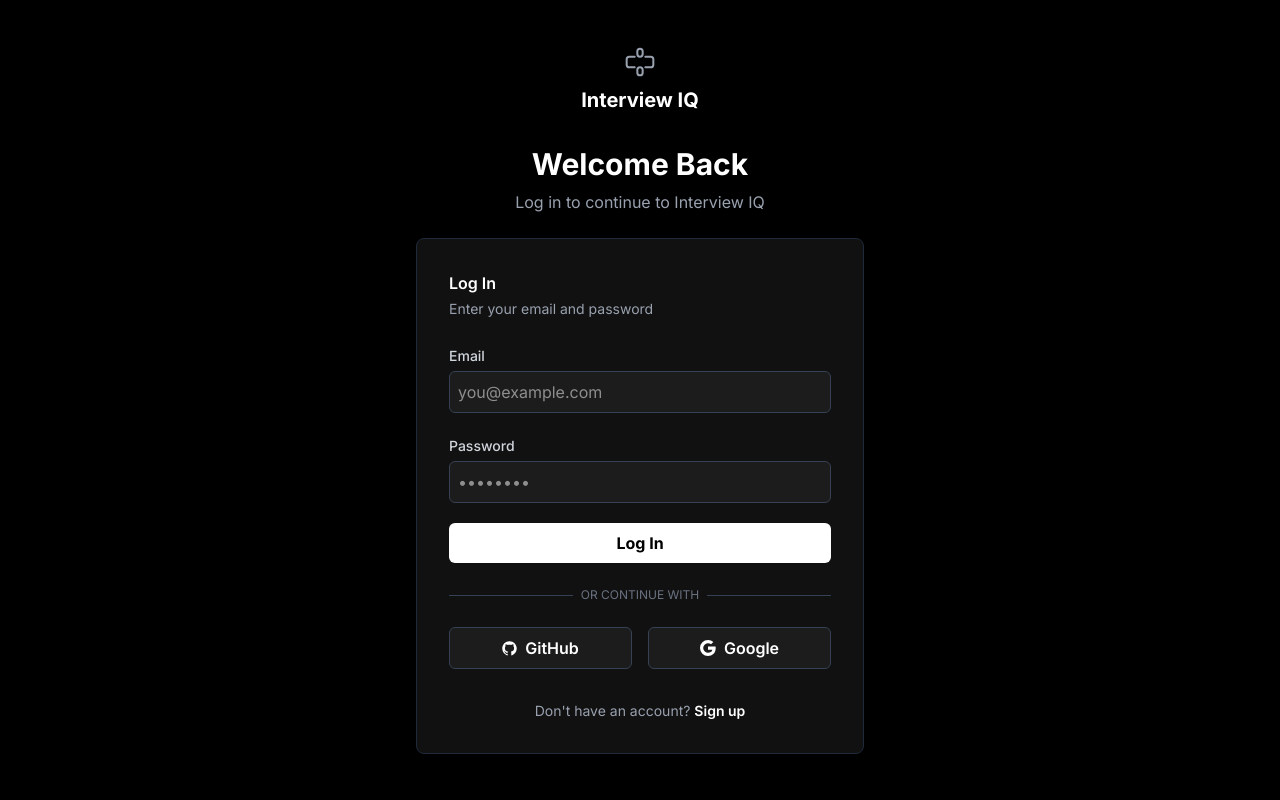
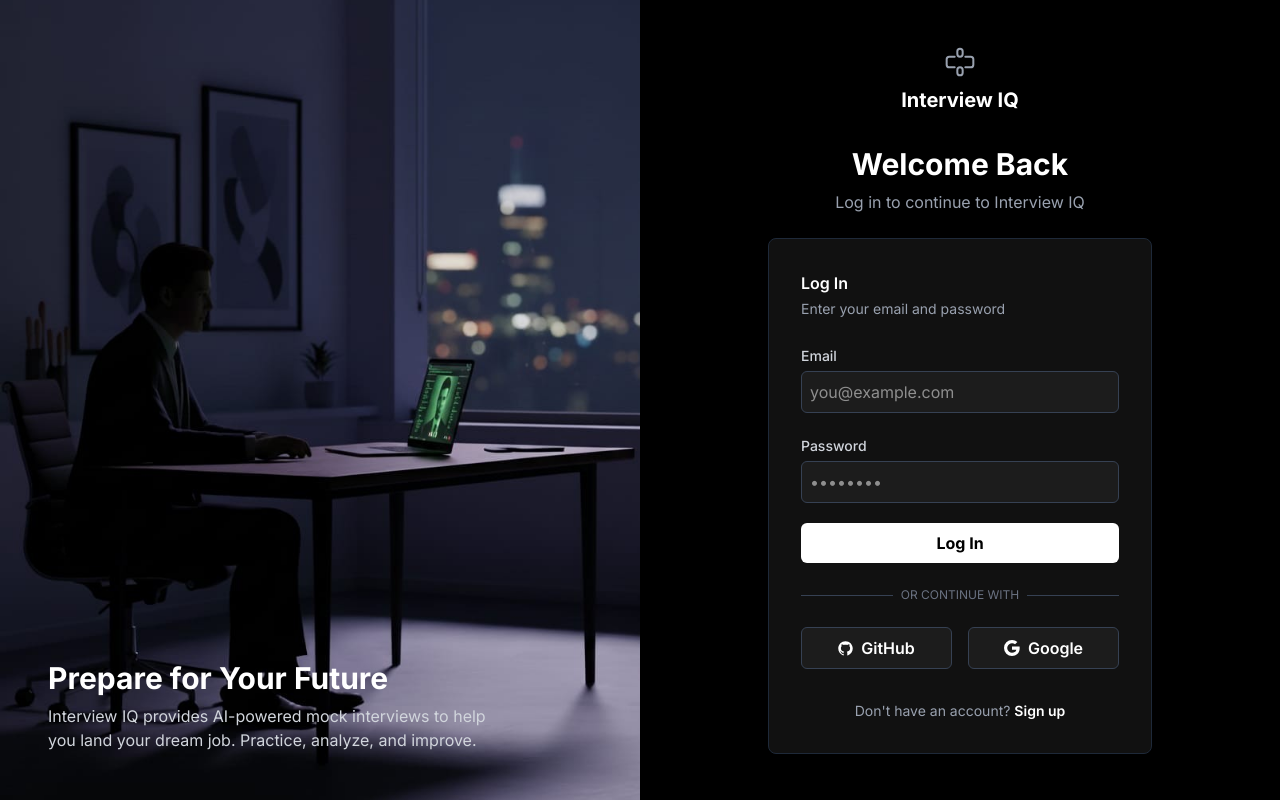
Before and after one commit to MouryaPravista/interview-iq-app, a Next.js app: page /login in a window 1280 px wide. Built offline with nearby package versions, Linux system fonts and the light colour scheme; no server answers.

Commit message:
style: Update login page image

```diff
--- a/src/app/(auth)/layout.tsx
+++ b/src/app/(auth)/layout.tsx
@@ -1,19 +1,42 @@
 import React from 'react';
 import Link from 'next/link';
-import { LogoIcon } from '@/components/ui/LogoIcon'; // Import our new icon
+import Image from 'next/image';
+import { LogoIcon } from '@/components/ui/LogoIcon';
 
 export default function AuthLayout({ children }: { children: React.ReactNode }) {
   return (
-    // Updated background to pure black and added padding for better spacing
-    <div className="min-h-screen bg-black text-white flex flex-col items-center justify-center p-4">
-      <div className="w-full max-w-md space-y-8">
-        <div className="text-center">
+    <div className="min-h-screen bg-black text-white grid grid-cols-1 md:grid-cols-2">
+      {/* Left Column (Image) - Hidden on mobile */}
+      <div className="relative hidden md:flex flex-col items-center justify-end p-12 bg-[#0a0a0a]">
+        {/* Background Image */}
+        <Image
+          src="/1.jpg"
+          alt="Person practicing for a job interview at night"
+          layout="fill"
+          objectFit="cover"
+          priority
+        />
+        {/* Overlay with Text */}
+        <div className="relative z-10 text-left w-full">
+          <h2 className="text-3xl font-bold text-white mb-2">Prepare for Your Future</h2>
+          <p className="text-gray-300 max-w-md">
+            Interview IQ provides AI-powered mock interviews to help you land your dream job. Practice, analyze, and improve.
+          </p>
+        </div>
+      </div>
+
+      {/* Right Column (Form) */}
+      <div className="flex flex-col items-center justify-center p-4">
+        <div className="w-full max-w-sm">
+          <div className="text-center mb-8">
             <Link href="/" className="inline-flex flex-col items-center gap-2 text-gray-400 hover:text-white transition-colors">
               <LogoIcon className="w-8 h-8"/>
               <span className="font-bold text-xl text-white">Interview IQ</span>
             </Link>
+          </div>
+          {/* This is where the login/signup page content will be rendered */}
+          {children}
         </div>
-        {children}
       </div>
     </div>
   );
--- a/src/app/(auth)/login/page.tsx
+++ b/src/app/(auth)/login/page.tsx
@@ -18,6 +18,8 @@
   const handleOAuthSignIn = async (provider: 'github' | 'google') => { const { error } = await supabase.auth.signInWithOAuth({ provider, options: { redirectTo: `${location.origin}/api/auth/callback` } }); if (error) { toast.error(`Failed to sign in with ${provider}.`); } };
 
   return (
+    // The main content of the login page remains, but the outer centering wrappers are removed
+    // as the new layout now handles all positioning.
     <div>
       <div className="text-center mb-6"><h1 className="text-3xl font-bold">Welcome Back</h1><p className="text-gray-400 mt-2">Log in to continue to Interview IQ</p></div>
       <div className="bg-[#111111] p-8 rounded-lg border border-gray-800">
```
Also changed, not shown: public/1.jpg (added).
